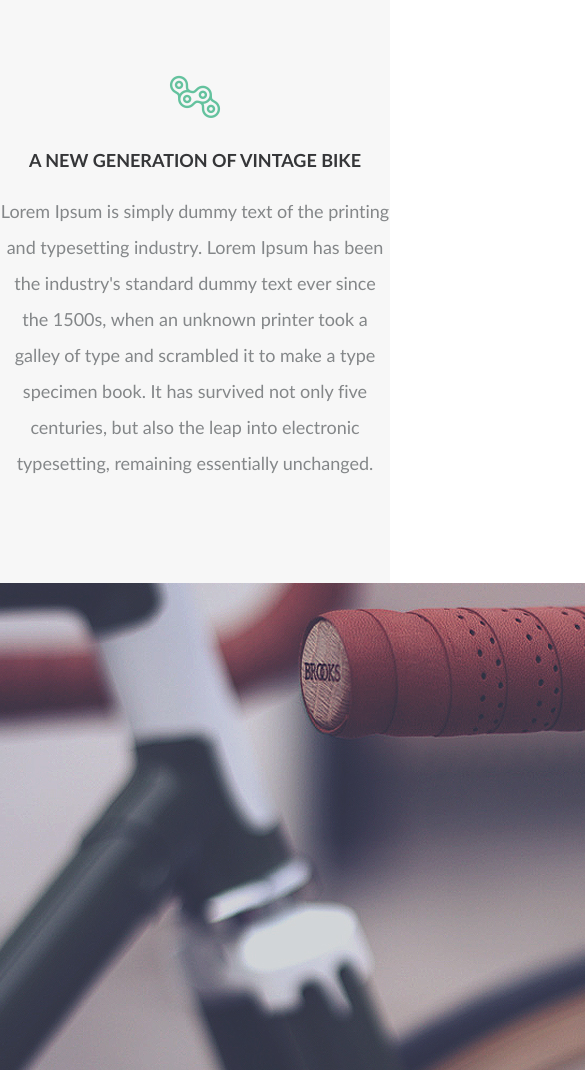
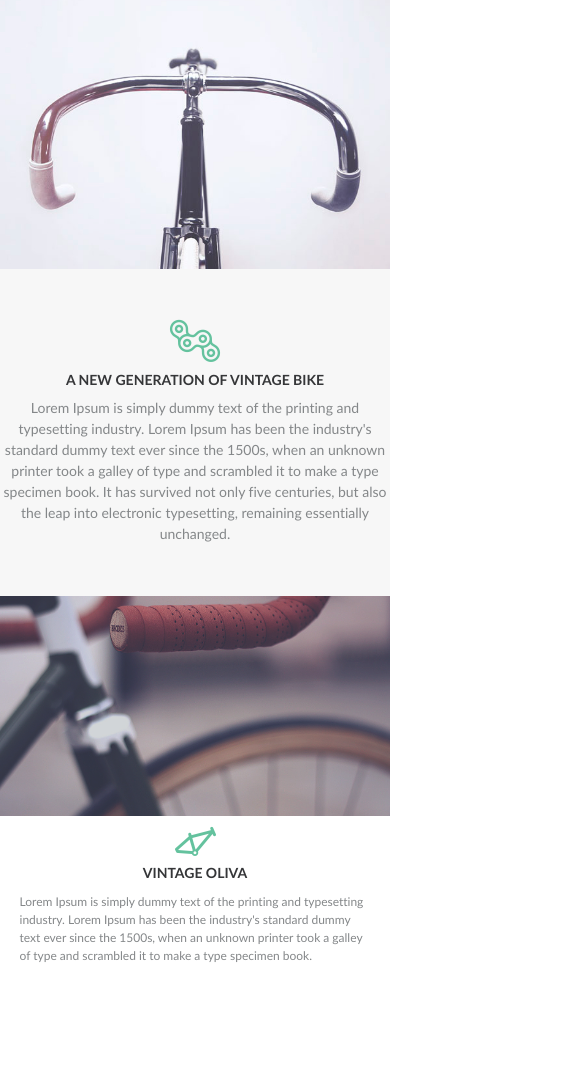
Before and after one commit to tkachenk/bicycle-retro, a plain HTML site: page index.html in a window 390 px wide. Shown: the part 121-1191 px from the top of the page, 585 px wide, since content can reach past the window. Drawn offline with Linux system fonts and the light colour scheme.

Commit message:
Исправил баг с перекрытием лого, доделал адаптив раздела work-bike1

```diff
--- a/css/main.sass
+++ b/css/main.sass
@@ -8,13 +8,21 @@ body
 	color: $gray
 	max-width: 1600px
 	overflow-x: hidden
-	line-height: 2
+	line-height: 0
 	font-family: "Lato Regular"
 	margin: 0 auto
 	font-size: 16px
 
+p,h1,h2,h3,h4,h5,h6,a
+	line-height: 1
+
 p
 	margin: 0
+	line-height: 2
+
+.img-fluid
+	width: 100%
+	height: auto
 
 .article
 	max-width: 1000px
@@ -25,6 +33,8 @@ p
 		font-family: "Lato Bold"
 		font-size: 18px
 		color: $gray-dark
+	p
+		font-size: 16px
 
 .top
 	position: relative
@@ -47,8 +57,31 @@ p
 		font-size: 18px
 
 .bike1
+	padding-bottom: 100px
+	display: -webkit-flex
+	display: -moz-flex
+	display: -ms-flex
+	display: -o-flex
+	display: flex
+	flex-direction: row
+	flex-wrap: wrap
 	&-img
 		position: relative
-		width: 62.5%
+		width: 66.7%
 	&-text
-		width: 37.5%
+		width: 33.3%
+		display: -webkit-flex
+		display: -moz-flex
+		display: -ms-flex
+		display: -o-flex
+		display: flex
+		flex-direction: column
+		justify-content: space-between
+		.article
+			width: 400px
+			margin: 0 auto
+			margin-top: 50px
+			@media screen and (max-width: 1300px)
+				margin-top: 20px
+			p
+				text-align: left
--- a/css/media.sass
+++ b/css/media.sass
@@ -1,7 +1,47 @@
+@media screen and (max-width: 1200px)
+	.article
+		h2
+			font-size: 16px
+		p
+			font-size: 14px
+			line-height: 1.5
+
+	.about_us .article p
+		font-size: 16px
+
+	.bike1 .article
+		margin-top: 10px
+		width: 280px
+
+
 @media screen and (max-width: 900px)
 	.top
 		background-image: url("../img/top_small.jpg")
+	.bike1-img, .bike1-text
+		width: 100%
+	.bike1-text
+		flex-direction: row
+		align-items: flex-start
+		.article
+			width: 100%
+	.about_us
+		padding: 50px 0
 
 @media screen and (max-width: 630px)
 	.top .logo
 		top: 20px
+	.article
+		h2
+			font-size: 14px
+		p
+			font-size: 12px
+	.about_us .article p
+		font-size: 14px
+	.bike1-text .article-img
+		display: none
+	.bike1-text .article
+		width: 90%
+
+@media screen and (max-width: 550px)
+	.bike1-text .article
+		width: 90%
--- a/css/nav.css
+++ b/css/nav.css
@@ -1,4 +1,6 @@
 nav {
+  position: relative;
+  z-index: 2;
   background-color: transparent;
   text-align: center;
   padding-top: 45px;
--- a/index.html
+++ b/index.html
@@ -35,13 +35,14 @@
 	<section class="work">
 		<div class="bike1">
 
-			<div class="bike1-img"><img src="img/Bike1.1.jpg" alt=""></div>
+			<div class="bike1-img"><img src="img/Bike1.1.jpg" alt="Bike 1" class="img-fluid"></div>
 			<div class="bike1-text">
 				<div class="article">
 					<img src="img/Icon-1.png" alt="Vintage oliva" class="icon">
-					<h2></h2>
-					<p></p>
+					<h2>Vintage Oliva</h2>
+					<p>Lorem Ipsum is simply dummy text of the printing and typesetting industry. Lorem Ipsum has been the industry's standard dummy text ever since the 1500s, when an unknown printer took a galley of type and scrambled it to make a type specimen book.</p>
 				</div>
+				<img src="img/Bike1.2.jpg" alt="Bike" class="img-fluid article-img">
 			</div>
 
 		</div>
@@ -60,7 +61,8 @@
 	</section>
 
 
-<--убрал скрипты !-->
+	<script src="js/jquery-3.2.1.min.js"></script>
+	<script src="js/nav.js"></script>
 	<script>
 		$(document).ready(function() {
 			if ($(".top").width()>900) {
```
Also changed, not shown: css/main.css, css/media.css, img/Logo.png.
